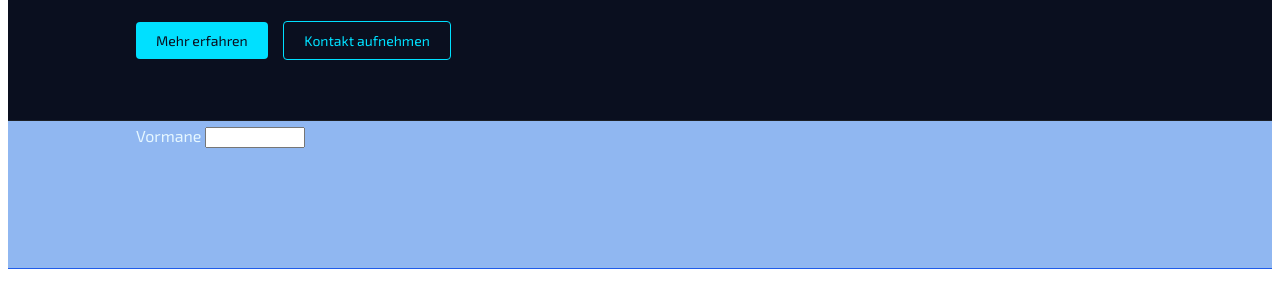
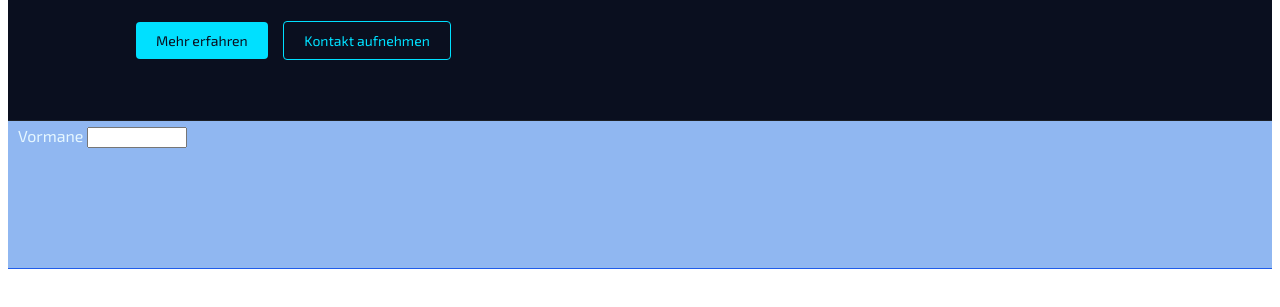
Before and after one commit to adrianbaumgartner-ops/Website, a plain HTML site: page index.html in a window 1280 px wide. Shown: the part 183-490 px from the top of the page. Drawn offline with Linux system fonts and the light colour scheme.

Commit message:
Padding angepasst

```diff
--- a/tis-header.css
+++ b/tis-header.css
@@ -89,6 +89,6 @@
   font-family: "Exo 2", system-ui, sans-serif;
   background: rgba(36, 113, 228, 0.507);
   color: #E6F7FF;
-  padding: 5px 10vw 120px;
+  padding: 5px 10px 120px;
   border-bottom: 1px solid #205ce9;
 }
```
